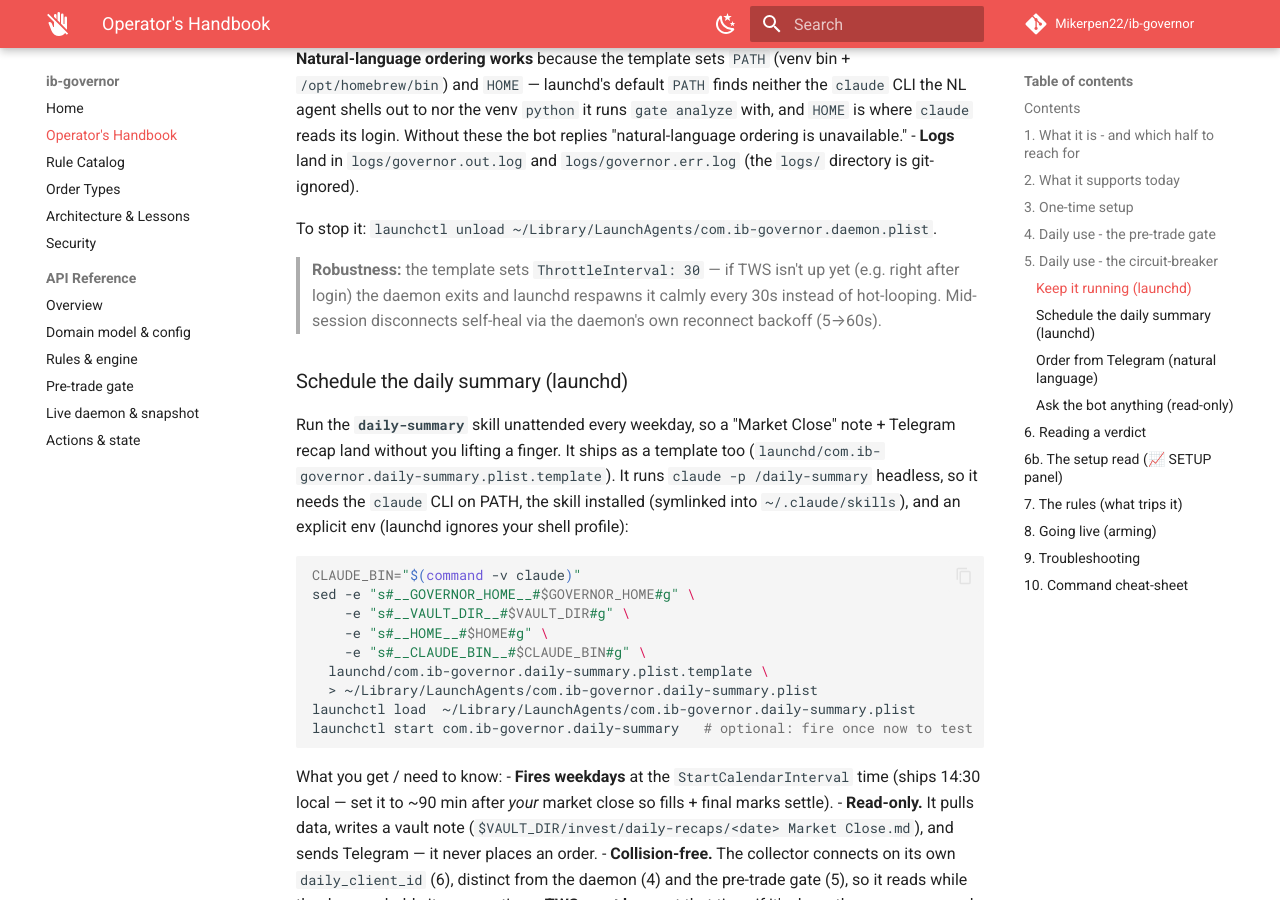
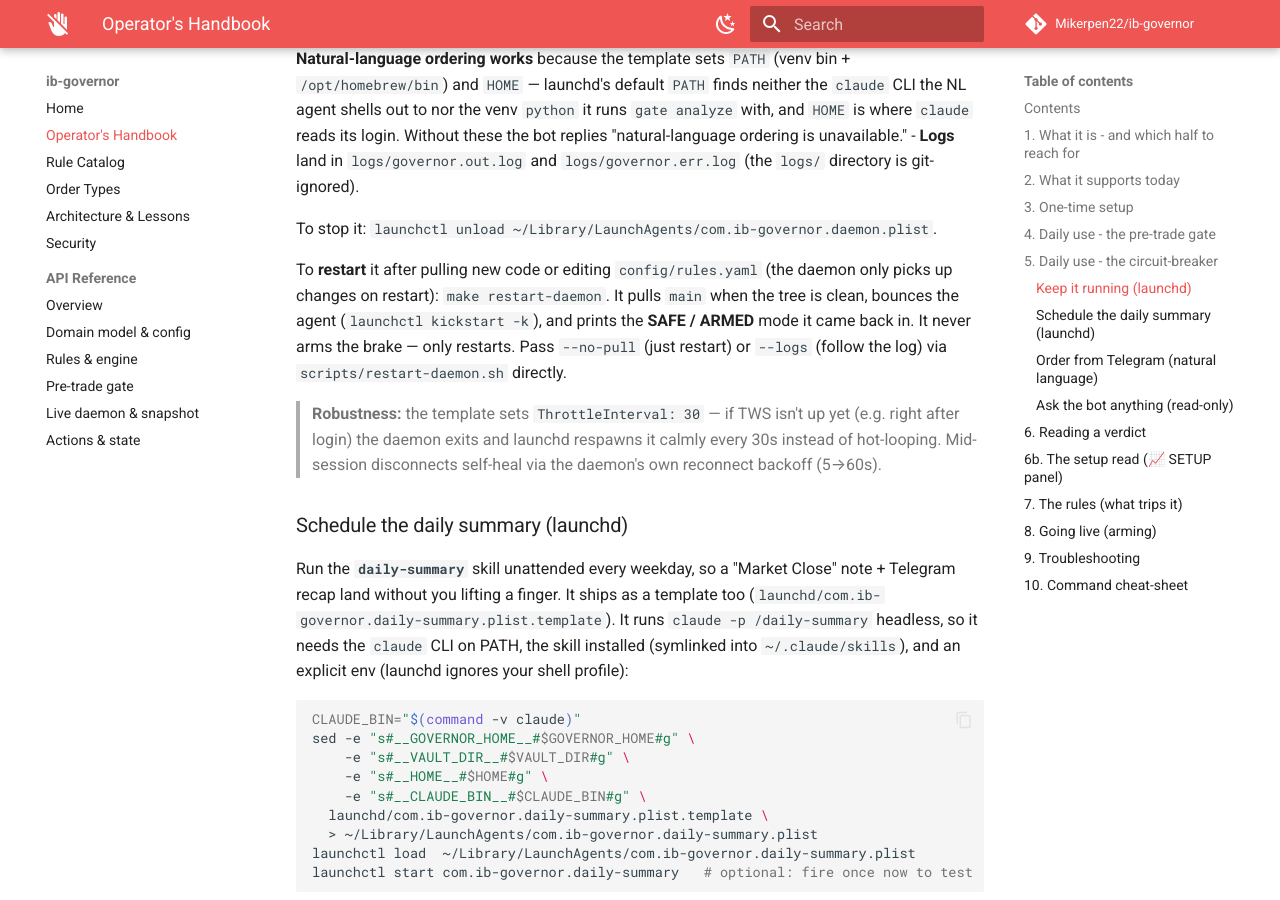
Before and after one commit to Mikerpen22/ib-governor, an MkDocs documentation site: the page built from docs/HANDBOOK.md, in a window 1280 px wide and 900 px high, scrolled down 6346 px. Built offline with MkDocs 1.6.1 and Material for MkDocs 9.7.7, drawn with Linux system fonts in a browser that asks for light colours; comment, search, counter and statistics services are not loaded.

Commit message:
feat(ops): one-command daemon restart wrapper
Add scripts/restart-daemon.sh + a `make restart-daemon` target so bouncing the
always-on launchd daemon after a code pull or config edit is a single step
instead of a remembered launchctl incantation.

The wrapper:
- fast-forwards the current branch when the tree is clean (skips otherwise),
- restarts com.ib-governor.daemon via `launchctl kickstart -k` (falls back to
  loading the plist if it isn't loaded; clear error if it was never installed),
- prints the SAFE/ARMED mode it came back in, read straight from
  config/rules.yaml — it NEVER arms the brake, only restarts,
- bails clearly on non-macOS (no launchctl) with the manual invocation.

Flags: --no-pull (just restart), --logs (follow the log). Documented in
HANDBOOK §5 beside the existing stop/start guidance.

Co-Authored-By: Claude Opus 4.8 <noreply@anthropic.com>
Claude-Session: https://claude.ai/code/session_01AaL8A3nthFkWhJLUVFKSKm

```diff
--- a/docs/HANDBOOK.md
+++ b/docs/HANDBOOK.md
@@ -170,6 +170,13 @@ What you get:
 - **Logs** land in `logs/governor.out.log` and `logs/governor.err.log` (the `logs/` directory is git-ignored).
 
 To stop it: `launchctl unload ~/Library/LaunchAgents/com.ib-governor.daemon.plist`.
+
+To **restart** it after pulling new code or editing `config/rules.yaml` (the
+daemon only picks up changes on restart): `make restart-daemon`. It pulls `main`
+when the tree is clean, bounces the agent (`launchctl kickstart -k`), and prints
+the **SAFE / ARMED** mode it came back in. It never arms the brake — only
+restarts. Pass `--no-pull` (just restart) or `--logs` (follow the log) via
+`scripts/restart-daemon.sh` directly.
 
 > **Robustness:** the template sets `ThrottleInterval: 30` — if TWS isn't up yet (e.g. right after login) the daemon exits and launchd respawns it calmly every 30s instead of hot-looping. Mid-session disconnects self-heal via the daemon's own reconnect backoff (5→60s).
 
```
Also changed, not shown: 2 other files.
